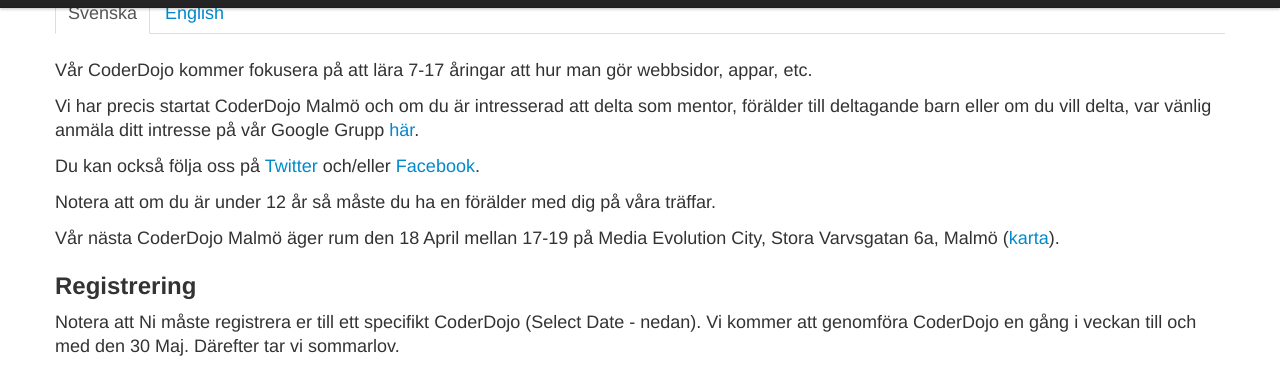
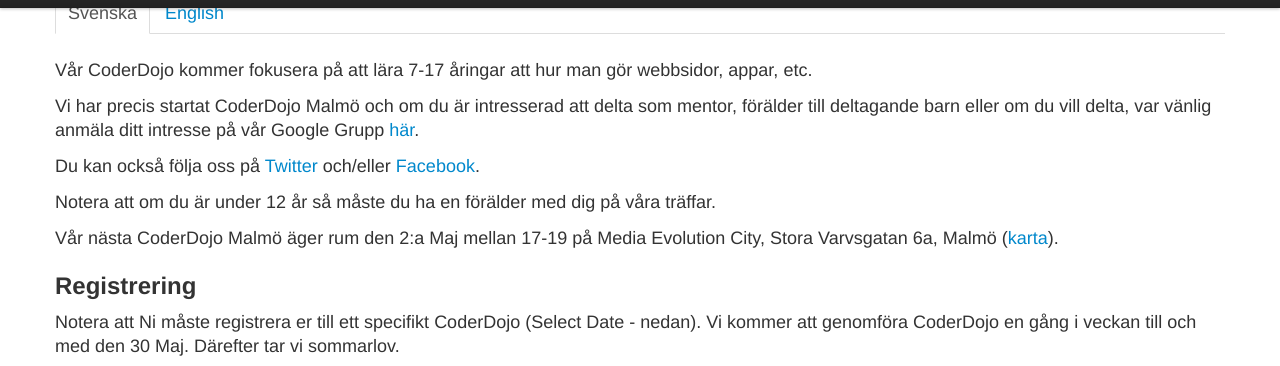
Before and after one commit to coderdojo-malmo/coderdojo-malmo.github.com, a Jekyll site: the page built from index.html, in a window 1280 px wide and 900 px high, scrolled down 342 px, cut to the strip 32-398 px from the top of the window. Built offline with Jekyll 4.4.1, drawn with Linux system fonts in a browser that asks for light colours.

Commit message:
changed date of next dojo

```diff
--- a/index.html
+++ b/index.html
@@ -18,7 +18,7 @@
             <p>Vi har precis startat CoderDojo Malmö och om du är intresserad att delta som mentor, förälder till deltagande barn eller om du vill delta, var vänlig anmäla ditt intresse på vår Google Grupp <a href=http://groups.google.com/group/coderdojo-malmo?hl=en>här</a>.</p>
             <p>Du kan också följa oss på <a href=https://twitter.com/CoderDojoMalmo>Twitter</a> och/eller <a href=http://www.facebook.com/pages/CoderDojo-Malm%C3%B6/315287201860305>Facebook</a>.</p>
             <p>Notera att om du är under 12 år så måste du ha en förälder med dig på våra träffar.</p>
-            <p>Vår nästa CoderDojo Malmö äger rum den 18 April mellan 17-19 på Media Evolution City, Stora Varvsgatan 6a, Malmö (<a href=http://maps.google.com/maps?q=Stora+Varvsgatan+6a,+Malm%C3%B6,+Sverige&hl=en&ie=UTF8&sll=37.0625,-95.677068&sspn=39.099308,80.947266&hnear=Stora+Varvsgatan+6,+211+19+Malm%C3%B6,+Sweden&t=m&z=16>karta</a>).</p>
+            <p>Vår nästa CoderDojo Malmö äger rum den 2:a Maj mellan 17-19 på Media Evolution City, Stora Varvsgatan 6a, Malmö (<a href=http://maps.google.com/maps?q=Stora+Varvsgatan+6a,+Malm%C3%B6,+Sverige&hl=en&ie=UTF8&sll=37.0625,-95.677068&sspn=39.099308,80.947266&hnear=Stora+Varvsgatan+6,+211+19+Malm%C3%B6,+Sweden&t=m&z=16>karta</a>).</p>
         </div>
         <div class=tab-pane id=2>
             <p>Come learn or teach to code, hack, make web sites and apps.</p>
@@ -26,7 +26,6 @@
             <p>Our CoderDojo will focus to learn 7-17 years old how to make web sites, apps, etc.</p>
             <p>We have just initiated CoderDojo Malmö and if you are interested to participate as mentor, parent to participating kids or if you would like to attend, please send up to our Google Group <a href=http://groups.google.com/group/coderdojo-malmo?hl=en>here</a>. You can also follow our movements on <a href=https://twitter.com/CoderDojoMalmo>Twitter</a> or <a href=http://www.facebook.com/pages/CoderDojo-Malm%C3%B6/315287201860305>Facebook</a>.</p>
             <p>Please note that if you are under 12 years old - you need to attend together with a parent.</p>
-            <p>Our first CoderDojo Malmö takes place April 11, 17.00-19.00 at Media Evolution City, Stora Varvsgatan 6a, Malmö (<a href=http://maps.google.com/maps?q=Stora+Varvsgatan+6a,+Malm%C3%B6,+Sverige&hl=en&ie=UTF8&sll=37.0625,-95.677068&sspn=39.099308,80.947266&hnear=Stora+Varvsgatan+6,+211+19+Malm%C3%B6,+Sweden&t=m&z=16>map</a>).</p>
         </div> <!-- .tab-pane -->
     </div> <!-- .tab-content -->
 </div> <!-- .tabbable -->
```
